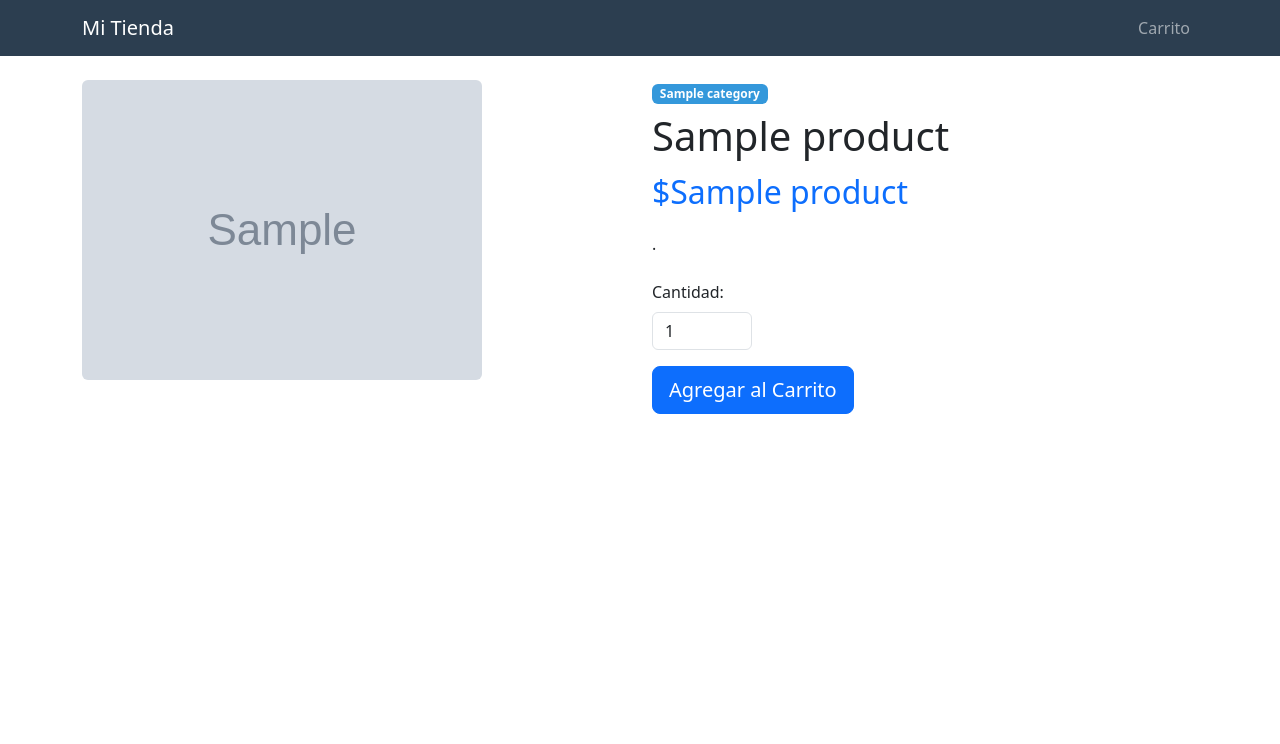
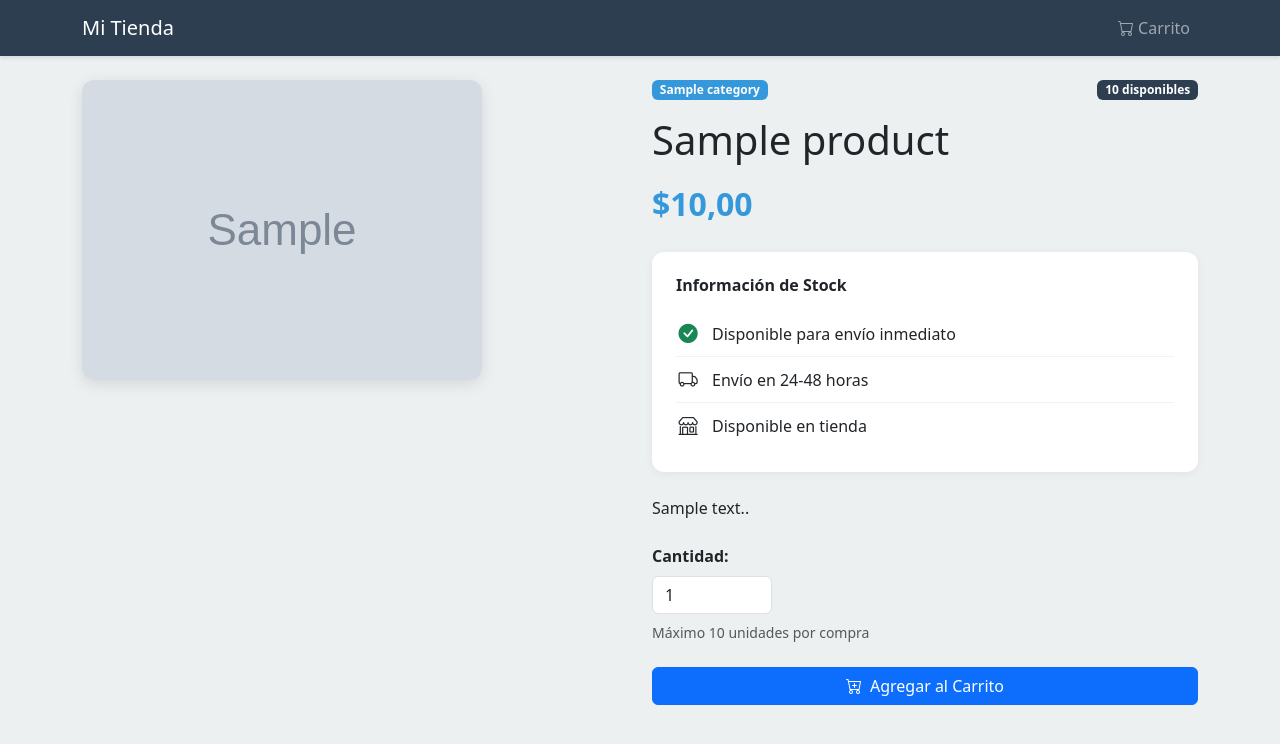
Before and after one commit to lars505/RFactus, a Django app: page /product-detail/1/ in a window 1280 px wide. Shown: the top 744 px of the page. Run offline with Django 5.2, Linux system fonts and the light colour scheme; tables that the repository leaves empty hold one stand-in row (values such as "Sample post"); grey boxes marked "Sample" are stand-in pictures.

Commit message:
🛒 feat(cart): complete user cart functionality, update product list and description styles, and add user field to Product model

```diff
--- a/factus/models.py
+++ b/factus/models.py
@@ -1,5 +1,5 @@
 from django.db import models
-
+from django.contrib.auth.models import User
 
 class Category(models.Model):
     name = models.CharField(max_length=25)
@@ -15,7 +15,7 @@ class Category(models.Model):
 class Products(models.Model):
     name = models.CharField(max_length=50, )
     image = models.ImageField(upload_to='products', null=True, blank=True)
-    descriotion = models.TextField( blank=True, null=True)
+    description = models.TextField( blank=True, null=True)
     price = models.DecimalField(max_digits=10, decimal_places=2)
     stock = models.IntegerField()
     category = models.ForeignKey(Category, on_delete=models.CASCADE, related_name="products")
@@ -45,9 +45,10 @@ class Products(models.Model):
 
 class Cart(models.Model):
     products = models.ManyToManyField(Products, through='CartProducts')
-    descuento = models.DecimalField(max_digits=10, decimal_places=2, default=0.00)
-    IVA = models.DecimalField(max_digits=10, decimal_places=2, default=0.00)
-    total = models.DecimalField(max_digits=10, decimal_places=2, default=0.00)
+    user = models.ForeignKey(User, on_delete=models.CASCADE, null=True, blank=True)
+    descuento = models.DecimalField(max_digits=10, decimal_places=2, default=0.00, blank=True, null=True)
+    IVA = models.DecimalField(max_digits=10, decimal_places=2, default=0.00, blank=True, null=True)
+    total = models.DecimalField(max_digits=10, decimal_places=2, default=0.00, blank=True, null=True)
 
     def __str__(self):
         return f'Carrito: {self.id}'
--- a/factus/static/css/style.css
+++ b/factus/static/css/style.css
@@ -4,36 +4,87 @@
     --accent-color: #e74c3c;
     --background-color: #ecf0f1;
     --text-color: #2c3e50;
+    --success-color: #2ecc71;
+    --warning-color: #f1c40f;
 }
 body {
-    background-color: var(--background-color);
+    background-color: var(--background-color)!important;
     color: var(--text-color);
 }
 .navbar {
     background-color: var(--primary-color);
-}
-.card {
-    transition: transform 0.2s;
-}
-.card:hover {
-    transform: translateY(-5px);
-    box-shadow: 0 4px 15px rgba(0,0,0,0.1);
+    box-shadow: 0 2px 4px rgba(0,0,0,0.1);
 }
 .btn-primary {
     background-color: var(--secondary-color);
     border-color: var(--secondary-color);
+    padding: 0.8rem 2rem;
+    font-weight: 500;
+    transition: all 0.3s ease;
 }
 .btn-primary:hover {
     background-color: #2980b9;
     border-color: #2980b9;
-}
-.product-title {
-    color: var(--primary-color);
-    text-decoration: none;
-}
-.product-title:hover {
-    color: var(--secondary-color);
+    transform: translateY(-2px);
 }
 .category-badge {
     background-color: var(--secondary-color);
+    font-weight: 500;
+    padding: 0.5em 1em;
+    border-radius: 20px;
 }
+.stock-badge {
+    background-color: var(--primary-color);
+    font-weight: 500;
+    padding: 0.5em 1em;
+    border-radius: 20px;
+}
+.stock-info {
+    background-color: white;
+    border-radius: 12px;
+    padding: 1.5rem;
+    margin-bottom: 1.5rem;
+    box-shadow: 0 2px 10px rgba(0,0,0,0.05);
+}
+.stock-info-item {
+    display: flex;
+    align-items: center;
+    gap: 0.75rem;
+    padding: 0.5rem 0;
+    border-bottom: 1px solid rgba(0,0,0,0.05);
+}
+.stock-info-item:last-child {
+    border-bottom: none;
+}
+.stock-info-item i {
+    font-size: 1.2em;
+    width: 24px;
+    text-align: center;
+}
+.product-image {
+    border-radius: 12px;
+    box-shadow: 0 4px 15px rgba(0,0,0,0.1);
+}
+.quantity-input {
+    max-width: 120px;
+    border: 2px solid var(--secondary-color);
+    border-radius: 8px;
+    padding: 0.5rem;
+    font-size: 1rem;
+}
+.quantity-input:focus {
+    outline: none;
+    box-shadow: 0 0 0 2px rgba(52, 152, 219, 0.3);
+}
+.price {
+    color: var(--secondary-color);
+    font-weight: 600;
+}
+@media (max-width: 768px) {
+    .product-image {
+        margin-bottom: 2rem;
+    }
+    .stock-badge, .category-badge {
+        font-size: 0.8em;
+    }
+}
--- a/factus/templates/factus/base.html
+++ b/factus/templates/factus/base.html
@@ -9,12 +9,13 @@
     <link rel="stylesheet" href="{% static 'css/style.css'%}">
     <script src="https://unpkg.com/htmx.org@2.0.4" integrity="sha384-HGfztofotfshcF7+8n44JQL2oJmowVChPTg48S+jvZoztPfvwD79OC/LTtG6dMp+" crossorigin="anonymous"></script>
     <link href="https://cdn.jsdelivr.net/npm/bootstrap@5.3.3/dist/css/bootstrap.min.css" rel="stylesheet" integrity="sha384-QWTKZyjpPEjISv5WaRU9OFeRpok6YctnYmDr5pNlyT2bRjXh0JMhjY6hW+ALEwIH" crossorigin="anonymous">
+    <link rel="stylesheet" href="https://cdn.jsdelivr.net/npm/bootstrap-icons@1.10.3/font/bootstrap-icons.css">
     <title>{% block title %}{% endblock %}</title>
 </head>
 <body>
     <nav class="navbar navbar-expand-lg navbar-dark mb-4">
         <div class="container">
-            <a class="navbar-brand" href="index.html">Mi Tienda</a>
+            <a class="navbar-brand" href="{% url 'index' %}">Mi Tienda</a>
             <button class="navbar-toggler" type="button" data-bs-toggle="collapse" data-bs-target="#navbarNav">
                 <span class="navbar-toggler-icon"></span>
             </button>
--- a/factus/templates/factus/product_detail.html
+++ b/factus/templates/factus/product_detail.html
@@ -8,26 +8,51 @@
 
 {% block body %}
     <div class="row">
+
         <div class="col-md-6">
-            <img src="{{product.image.url}}" class="img-fluid rounded" alt="{{product.name}}">
+            <img src="{{product.image.url}}" class="img-fluid product-image" alt="{{product.name}}">
         </div>
         <div class="col-md-6">
-            <span class="badge category-badge mb-2">{{product.category.name}}</span>
-            <h1>{{product.name}}</h1>
-            <p class="fs-2 text-primary">${{product.name}}</p>
+            <div class="d-flex justify-content-between align-items-center mb-3">
+                <span class="badge category-badge">{{product.category.name}}</span>
+                <span class="badge stock-badge">{{product.stock}} disponibles</span>
+            </div>
+            <h1 class="mb-3">{{product.name}}</h1>
+            <p class="price fs-2 mb-4">${{product.price}}</p>
+
+            <div class="stock-info">
+                <h6 class="fw-bold mb-3">Información de Stock</h6>
+                <div class="stock-info-item">
+                    <i class="bi bi-check-circle-fill text-success"></i>
+                    <span>Disponible para envío inmediato</span>
+                </div>
+                <div class="stock-info-item">
+                    <i class="bi bi-truck"></i>
+                    <span>Envío en 24-48 horas</span>
+                </div>
+                <div class="stock-info-item">
+                    <i class="bi bi-shop"></i>
+                    <span>Disponible en tienda</span>
+                </div>
+            </div>
+
             <p class="mb-4">{{product.description}}.</p>
-            <form action="{% url 'add_to_cart' product.pk %}" method="post">
-                {% csrf_token %}
-                <div class="mb-3">
-                    <input type="hidden" name="product_id" value="{{product.id}}">
-                    <label for="cantidad" class="form-label">Cantidad:</label>
-                    <input type="number" class="form-control" id="cantidad" name="cantidad" value="1" min="1" style="max-width: 100px;">
-                </div>
 
-                <button class="btn btn-primary btn-lg" onclick="window.location.href='carrito.html'">
-                    Agregar al Carrito
-                </button>
-            </form>
+            <div class="mb-4">
+                <label for="cantidad" class="form-label fw-bold">Cantidad:</label>
+                <input type="number" class="form-control quantity-input" id="cantidad" value="1" min="1" max="15">
+                <small class="text-muted d-block mt-2">Máximo {{product.stock}} unidades por compra</small>
+            </div>
+
+            <button class="btn btn-primary w-100" onclick="window.location.href='carrito.html'">
+                <i class="bi bi-cart-plus me-2"></i>Agregar al Carrito
+            </button>
         </div>
+
+
+
+
+
+
     </div>
 {% endblock body %}
--- a/factus/views.py
+++ b/factus/views.py
@@ -7,35 +7,29 @@ def index(request):
     products = Products.objects.all()
     return render(request, 'factus/index.html',{'products': products})
 
-
 def product_detail(request, product_id):
     product = Products.objects.get(id=product_id)
     return render(request, 'factus/product_detail.html', {'product': product})
 
+def add_to_cart(request, product_id):
+    product = get_object_or_404(Products, id= product_id)
+    cantidad = request.POST.get('cantidad')
+
+    #obtenemos el carrito
+    cart, created = Cart.objects.get_or_create(user=request.user)
+
+    #verificamos si el producto esta en el carrito
+    try:
+        cart_product = CartProducts.objects.get(cart = cart, product=product)
+        cart_product.quantity += cantidad
+        cart_product.save()
+    except CartProducts.DoesNotExist:
+        cart_product = CartProducts.objects.create(cart = cart, product=product, quantity=cantidad)
+
+    return redirect('cart')
 
 
-#carrito
-
-def add_to_cart(request, product_id):
-    product = get_object_or_404(Products, id= product_id)
-
-    print(product)
-
-    cart, created = Cart.objects.get_or_create(user=request.user, total=0.00)
-
-    cart_product, created = CartProducts.objects.get_or_create(cart=cart, product=product)
-
-    if not created:
-        cart_product.quantity += 1
-        cart_product.save()
-
-    else:
-        cart_product.quantity = 1
-        cart_product.save()
-
-
-    cart.total = sum(item.product.price * item.quantity for item in cart.cartproducts.all())
-    cart.IVA = cart.total * 0.16
-    cart.save()
-
-    return redirect('detalle_carrito')
+def cart(request):
+    cart = Cart.objects.get(user=request.user)
+    cart_products = CartProducts.objects.filter(cart=cart)
+    return render(request, 'factus/carrito.html', {'cart': cart, 'cart_products': cart_products})
```
Also changed, not shown: factus/templates/factus/index.html (+12 -5 lines), ui/index.html (+99 -12 lines), ui/producto.html (+97 -10 lines), factus/migrations/0004_alter_cart_iva_alter_cart_descuento_alter_cart_total.py (added), factus/migrations/0005_cart_user.py (added), factus/migrations/0006_rename_descriotion_products_description.py (added).
